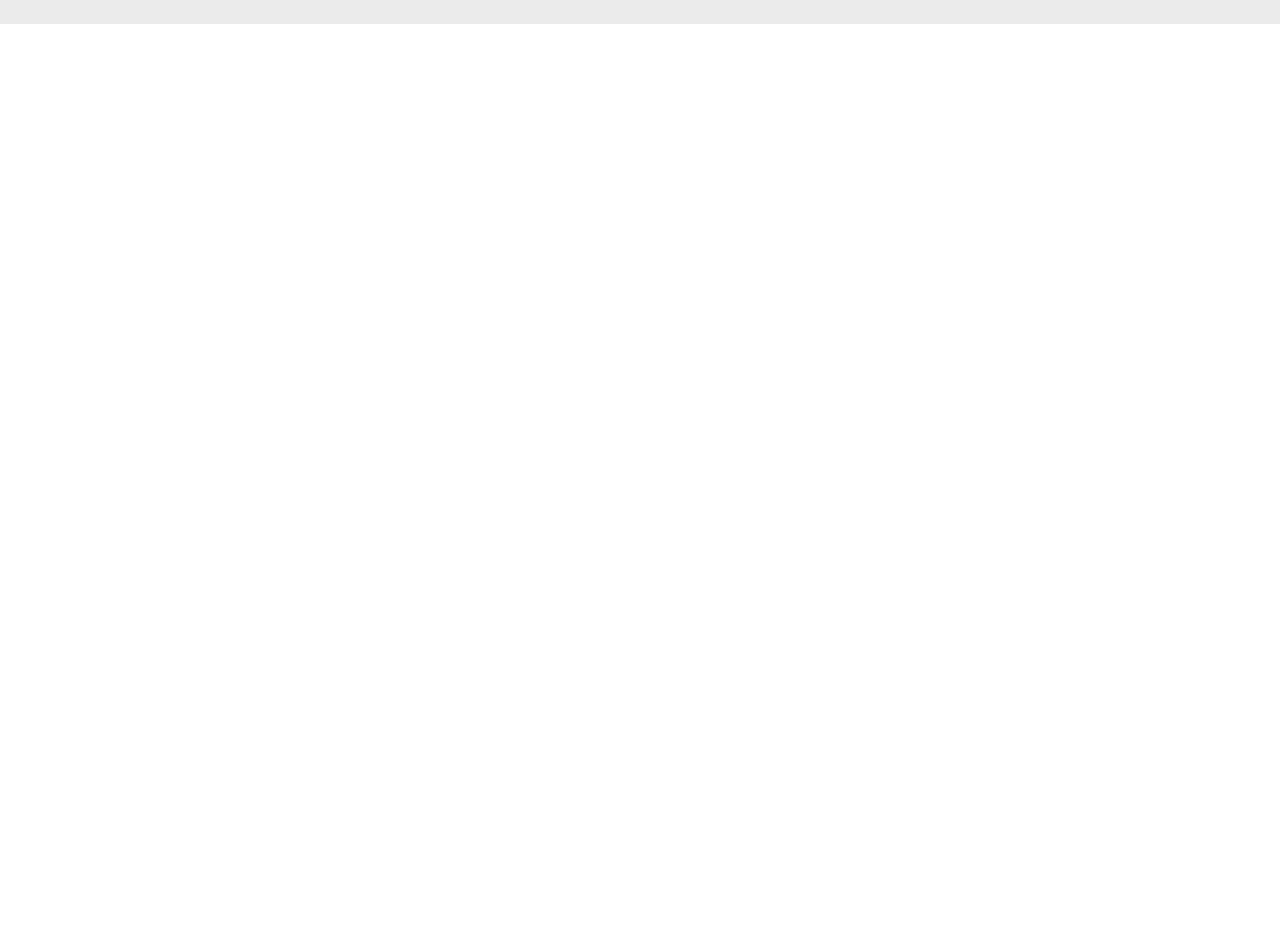
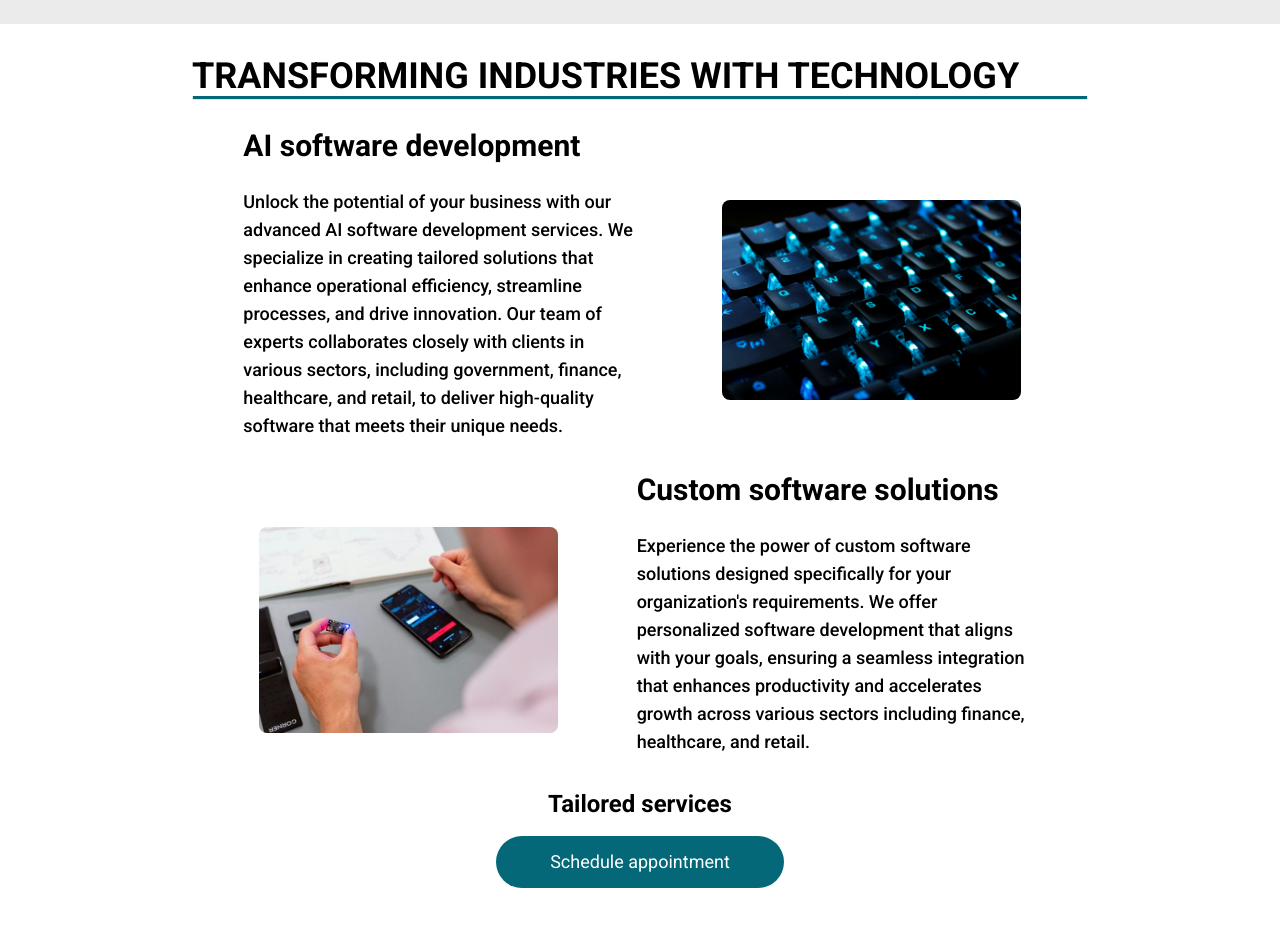
Before and after one commit to AlexisMartinez98/rypcloudAndOctetus, a React (Vite) app: page / in a window 1280 px wide. Shown: the part 460-1386 px from the top of the page. Before the commit the page ends 800 px from the top, so only its background shows below. Built offline with nearby package versions, Linux system fonts and the light colour scheme.

Commit message:
add component services

```diff
--- a/src/App.jsx
+++ b/src/App.jsx
@@ -1,11 +1,13 @@
 import NavBar from "./components/NavBar";
 import About from "./components/About";
+import Services from "./components/Services";
 
 function App() {
   return (
     <>
       <NavBar />
       <About/>
+      <Services/>
     </>
   );
 }
--- /dev/null
+++ b/src/components/Services.jsx
@@ -0,0 +1,70 @@
+import serviceOne from "../assets/software-development.jpg";
+import serviceTwo from "../assets/custom-software-solution.jpeg";
+
+const Services = () => {
+  return (
+    <div className="roboto-regular px-6 py-8 flex flex-col md:px-16 lg:px-0">
+      <div className="shadow-custom-b roboto-medium lg:mx-10 xl:mx-48">
+        <h1 className="text-2xl md:text-3xl lg:text-4xl roboto-bold">
+          TRANSFORMING INDUSTRIES WITH TECHNOLOGY
+        </h1>
+      </div>
+
+      <div className="flex flex-col lg:mx-10 xl:mx-48 mt-8  ">
+        <div className="flex flex-col md:flex-row md:items-center md:gap-10 lg:gap-0 md:justify-around">
+          <div className="mb-4 md:w-1/2 lg:px-6 ">
+            <h3 className="text-xl mb-2 roboto-bold text-start md:mb-6 md:text-3xl">
+              AI software development
+            </h3>
+            <p className="text-md flex items-center justify-center lg:text-lg roboto-medium ">
+              Unlock the potential of your business with our advanced AI
+              software development services. We specialize in creating tailored
+              solutions that enhance operational efficiency, streamline
+              processes, and drive innovation. Our team of experts collaborates
+              closely with clients in various sectors, including government,
+              finance, healthcare, and retail, to deliver high-quality software
+              that meets their unique needs.
+            </p>
+          </div>
+          <img
+            className="md:w-1/2 lg:w-1/2 xl:w-2/6 mt-4 rounded-lg object-cover mb-4 md:mb-0 lg:mr-10"
+            src={serviceOne}
+            alt="AI software development"
+          />
+        </div>
+
+        <div className="flex flex-col md:flex-row-reverse md:justify-around md:items-center mt-4 md:gap-10 lg:gap-0">
+          <div className="mb-4 md:w-1/2 lg:px-6">
+            <h3 className="text-xl mb-2 roboto-bold text-start md:mb-6 md:text-3xl">
+              Custom software solutions
+            </h3>
+            <p className="text-md flex items-center justify-center lg:text-lg roboto-medium">
+              Experience the power of custom software solutions designed
+              specifically for your organization's requirements. We offer
+              personalized software development that aligns with your goals,
+              ensuring a seamless integration that enhances productivity and
+              accelerates growth across various sectors including finance,
+              healthcare, and retail.
+            </p>
+          </div>
+          <img
+            className="md:w-1/2 lg:w-1/2 mt-4 rounded-lg object-cover mb-4 md:mb-0 xl:w-2/6 lg:ml-10"
+            src={serviceTwo}
+            alt="Custom software solutions"
+          />
+        </div>
+      </div>
+
+      <div className="flex flex-col items-center p-4 lg:mx-48">
+        <p className="roboto-bold mb-4 text-xl lg:text-2xl">
+          Tailored services
+        </p>
+        <button className="bg-[#046878] text-lg p-3 px-10 rounded-full w-full md:w-1/2 lg:w-1/3 text-white">
+          Schedule appointment
+        </button>
+      </div>
+    </div>
+  );
+};
+
+export default Services;
```
Also changed, not shown: src/assets/custom-software-solution.jpeg (added), src/assets/software-development.jpg (added).
